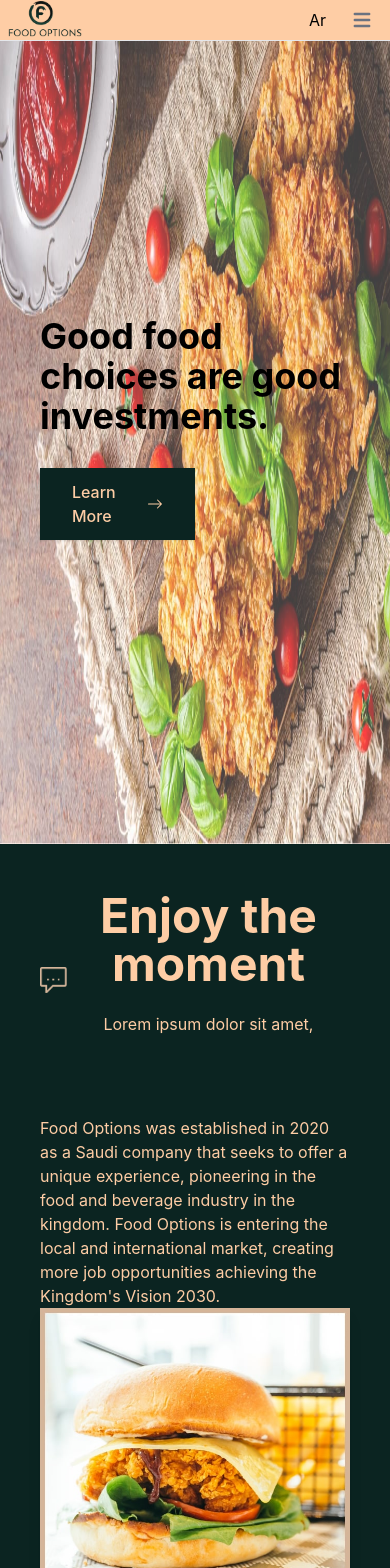
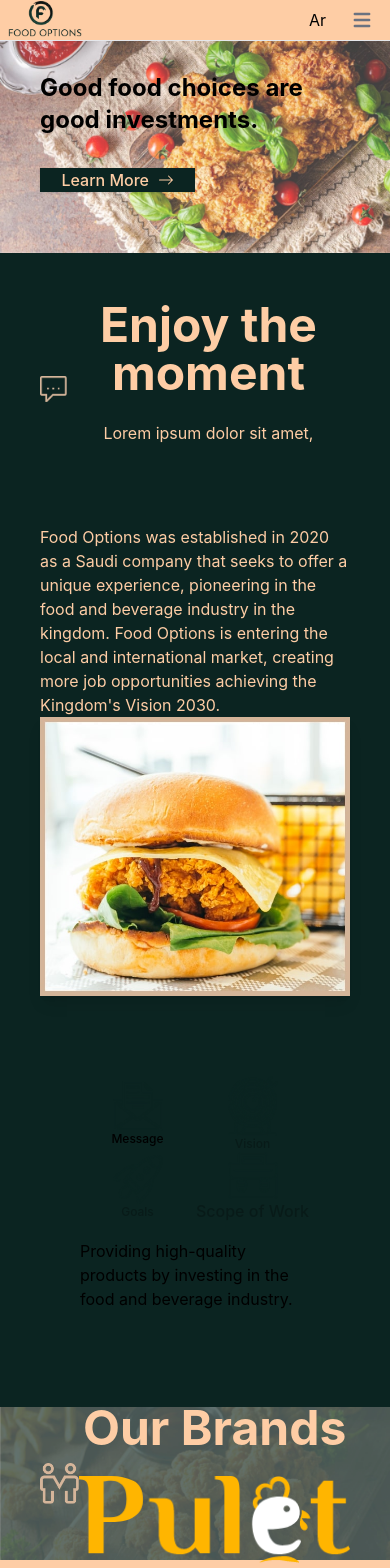
Before and after one commit to ninaismail/food-options-nextapp, a Next.js app: page / in a window 390 px wide. Shown: the top 1568 px of the page. Built offline with nearby package versions, Linux system fonts and the light colour scheme.

Commit message:
fixed some other responsive bugs

```diff
--- a/components/brands-counter.js
+++ b/components/brands-counter.js
@@ -3,7 +3,7 @@
 function BrandsCounter() {
 
   return (
-    <div class="bg-my-beige-500 w-full h-1/4 px-10 py-12 w-full h-full m-auto text-center
+    <div class="bg-my-beige-500 px-10 py-12 w-full h-full m-auto text-center
     flex flex-wrap justify-evenly items-center">
         <div class="md:w-1/4 w-1/2">
             <h2 class="text-5xl font-bold">+<CountUp end={15867} duration={10}/></h2>
--- a/components/brands.js
+++ b/components/brands.js
@@ -3,13 +3,14 @@
 
 function BrandsSection() {
   return (
-<div class="relative top-0 left-0 w-full h-full">
-  <div class="relative bg-gray-900 opacity-75">
+    <div>
+<div class="relative top-0 left-0 w-full lg:h-full">
+  <div class="relative bg-gray-900 opacity-75 h-full">
         <Image src="/brandsbg.jpg" width="1921"height="755"
-        layout="responsive"objectFit="cover"class="min-h-screen"alt="Food Options" />
+        layout="responsive"objectFit="cover"alt="Food Options" />
   </div>
-  <div class="absolute left-0 right-0 mx-auto w-full h-3/4 top-0 z-10 text-center">
-    <div class="block w-full h-full m-auto px-10 py-12 text-center flex justify-between items-center">
+  <div class="absolute left-0 right-0 w-full h-full top-0 bottom-0 z-10
+    m-auto px-10 py-12 text-center flex justify-between items-center">
         <div>
         <Image src="/partnership.png" width="40"height="40" alt="Partnership"/>
         </div>
@@ -20,7 +21,7 @@
         <div></div>
     </div>
   </div>
-   <Counter/>
+  <Counter/>
 </div>
   );
 }
--- a/components/contact.js
+++ b/components/contact.js
@@ -2,18 +2,16 @@
 
 function ContactSection() {
   return (
-<div class="relative top-0 left-0 text-my-beige-500 w-full h-full">
-  <div>
+<div class="relative top-0 left-0 text-my-beige-500 w-full lg:h-full">
     <Image src="/contactbg1.jpg" width="1920" height="519"
-    layout="responsive" class="min-h-screen"alt="Food Options" />
-  </div>
+    layout="responsive"alt="Food Options" className='sm:min-h-700 min-h-600'/>
   <div class="block absolute left-0 right-0 m-auto md:w-3/4 md:h-3/4 top-0 bottom-0 z-10 text-center px-10 py-12">
     <div>
         <h2 class="text-5xl font-bold mb-6">Contact Us</h2>
         <p class="mb-6 pb-2 lg:pb-0">
         how can we help you?</p>
     </div>
-    <div class="m-auto">
+    <div class="m-auto h-fit">
     <form>
       <div class="md:grid md:grid-cols-2 md:gap-4">
         <div class="form-group mb-6">
--- a/components/hero-section.js
+++ b/components/hero-section.js
@@ -4,19 +4,19 @@
 
 function HeroSection() {
   return (
-<div class="relative top-0 left-0 flex items-center justify-start h-screen w-full">
+<div class="relative top-0 left-0 flex items-center justify-start lg:h-screen w-full">
   <div id="heroimg"class="relative bg-gray-900 opacity-75">
         <Image src="/heroimg.jpg" width="1920"height="1245"
-        layout="responsive"objectFit="cover"class="min-h-screen"alt="Food Options" />
+        layout="responsive"objectFit="cover"alt="Food Options" />
   </div>
   <div class="absolute px-10 lg:px-24 z-10 text-left">
     <div class="mb-8">
-        <p class="mt-3 sm:mt-5 sm:max-w-xl md:mt-5 text-4xl font-bold">
+        <p class="mt-3 sm:mt-5 sm:max-w-xl md:mt-5 sm:text-4xl text-2xl font-bold">
             Good food choices are good investments.
         </p>
     </div>
     <div>
-        <a href="#" class="w-1/2 flex justify-center gaap-4 items-center px-8 py-3 shadow mt-2 font-medium text-my-beige-500 bg-my-teal-500 hover:bg-my-teal-700 focus:outline-none md:py-4 md:text-lg md:px-10">
+        <a href="#" class="w-1/2 flex justify-center gaap-4 items-center sm:px-8 sm:py-3 shadow mt-2 font-medium text-my-beige-500 bg-my-teal-500 hover:bg-my-teal-700 focus:outline-none md:py-4 md:text-lg md:px-10">
             <div>Learn More</div>&nbsp;&nbsp;<div><BsArrowRight/></div>
         </a>
     </div>
--- a/tailwind.config.js
+++ b/tailwind.config.js
@@ -15,6 +15,10 @@
           "700": "#eab991",
         }
       },
+      minHeight: {
+        '700': '700px',
+        '600': '600px',
+      },
       opacity: ['hover', 'active', 'visited']
     },
   },
```
